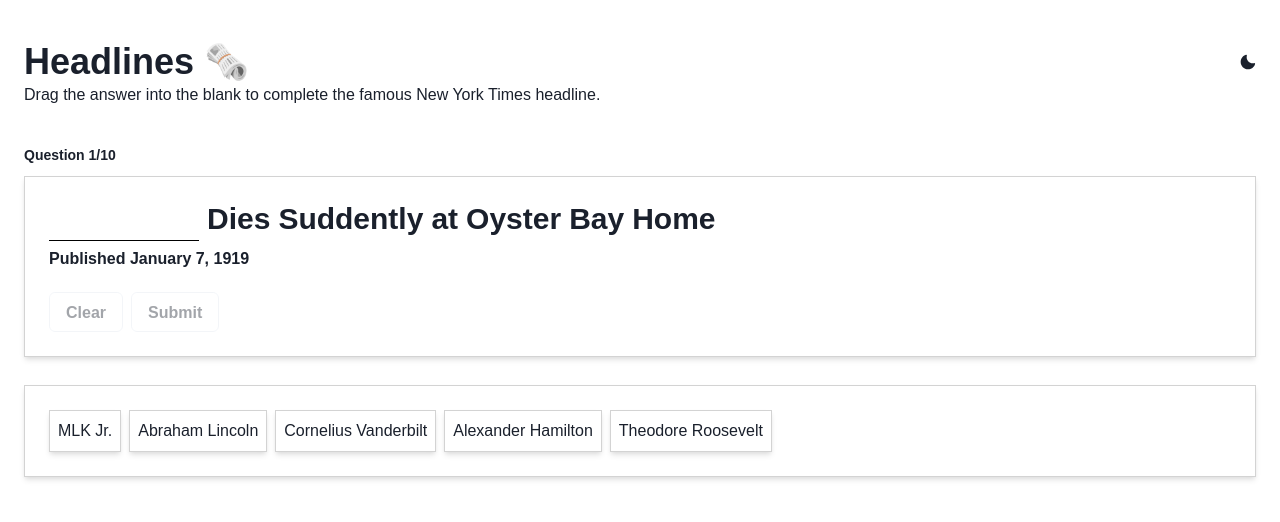
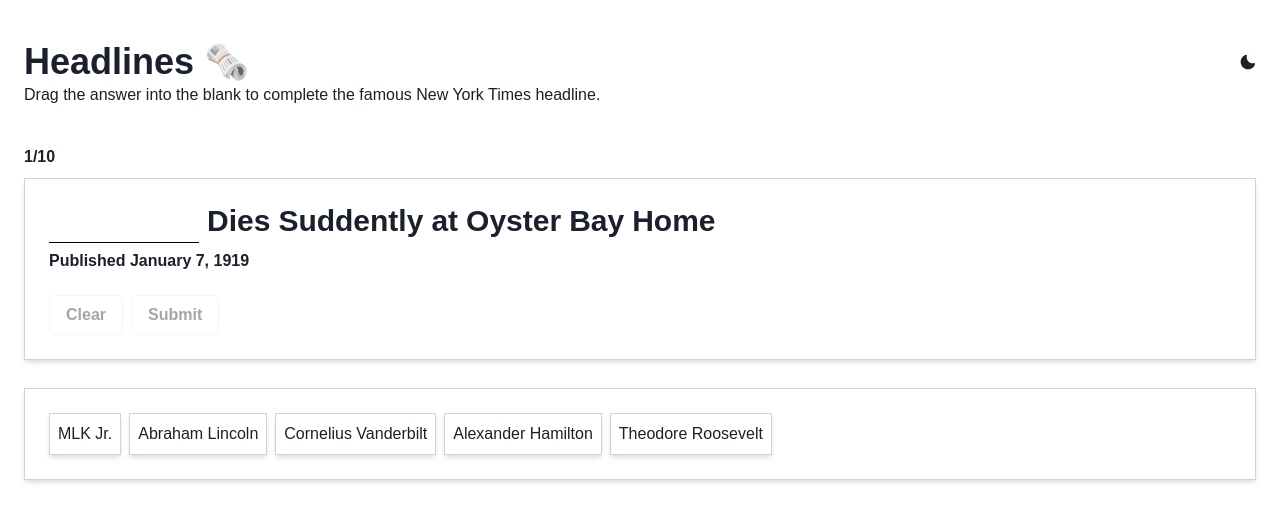
Before and after one commit to oliviawongnyc/headlines, a React (Create React App) app: page / in a window 1280 px wide. Shown: the top 522 px of the page. Built offline with nearby package versions, Linux system fonts and the light colour scheme; a web font is replaced by a local one.

Commit message:
Style tweaks and customized score emoji

```diff
--- a/src/components/Game.tsx
+++ b/src/components/Game.tsx
@@ -36,7 +36,7 @@ const Game = () => {
     <>
       <Header headline={headline} />
       {headline && (
-        <Flex alignItems="center" mb="3" mx="6">
+        <Flex alignItems="center" mb="3" mx="6" gap="2">
           <QuestionCount currentHeadlineIdx={currentHeadlineIdx} />
           <Feedback headline={headline} isCorrect={isCorrect} />
         </Flex>
@@ -66,8 +66,8 @@ const QuestionCount = ({
   currentHeadlineIdx: number;
 }) => {
   return (
-    <Heading as="h3" fontSize={["xs", "sm"]} mr="3">
-      Question {currentHeadlineIdx + 1}/10
+    <Heading as="h3" fontSize={["sm", "md"]}>
+      {currentHeadlineIdx + 1}/10
     </Heading>
   );
 };
@@ -80,7 +80,7 @@ const Feedback = ({
   isCorrect: boolean | null;
 }) => {
   return (
-    <Text color={isCorrect ? "correct" : "incorrect"} fontSize={["xs", "sm"]}>
+    <Text color={isCorrect ? "correct" : "incorrect"} fontSize={["sm", "md"]}>
       {headline && isCorrect !== null
         ? isCorrect
           ? "Well done!"
--- a/src/components/GameOver.tsx
+++ b/src/components/GameOver.tsx
@@ -10,6 +10,13 @@ const GameOver = () => {
     setCurrentHeadlineIdx(0);
     setScore(0);
   };
+
+  const scoreIcon = () => {
+    if (score === 10) return "🥳";
+    else if (score > 8) return "🥂";
+    else if (score >= 5) return "😊";
+    else return "🫣";
+  };
   return (
     <Flex
       border="1px solid lightGray"
@@ -20,7 +27,7 @@ const GameOver = () => {
       textAlign="center"
     >
       <Heading as="h2" fontSize="2xl">
-        You answered {score} out of 10 correctly! 🎉
+        You answered {score} out of 10 correctly! {scoreIcon()}
       </Heading>
       <Button onClick={resetGame}>Play again</Button>
     </Flex>
--- a/src/components/Header.tsx
+++ b/src/components/Header.tsx
@@ -2,6 +2,7 @@ import {
   Flex,
   Heading,
   Text,
+  Tooltip,
   useColorMode,
   useColorModeValue,
 } from "@chakra-ui/react";
@@ -11,16 +12,23 @@ import { Headline } from "../data/headlines";
 const Header = ({ headline }: { headline?: Headline }) => {
   const { toggleColorMode } = useColorMode();
   const colorModeIcon = useColorModeValue(
-    <MoonIcon as="button" onClick={toggleColorMode} />,
-    <SunIcon as="button" onClick={toggleColorMode} />
+    <MoonIcon as="button" boxSize="4" onClick={toggleColorMode} />,
+    <SunIcon as="button" boxSize="4" onClick={toggleColorMode} />
   );
+  const colorModeString = useColorModeValue("dark mode", "light mode");
   return (
     <Flex flexDir="column" my="10" mx="6">
       <Flex alignItems="center" justifyContent="space-between">
         <Heading as="h1" fontSize="4xl">
           Headlines 🗞️
         </Heading>
-        {colorModeIcon}
+        <Tooltip
+          hasArrow
+          label={`Switch to ${colorModeString}`}
+          placement="auto"
+        >
+          {colorModeIcon}
+        </Tooltip>
       </Flex>
       {headline && (
         <Text>
```
